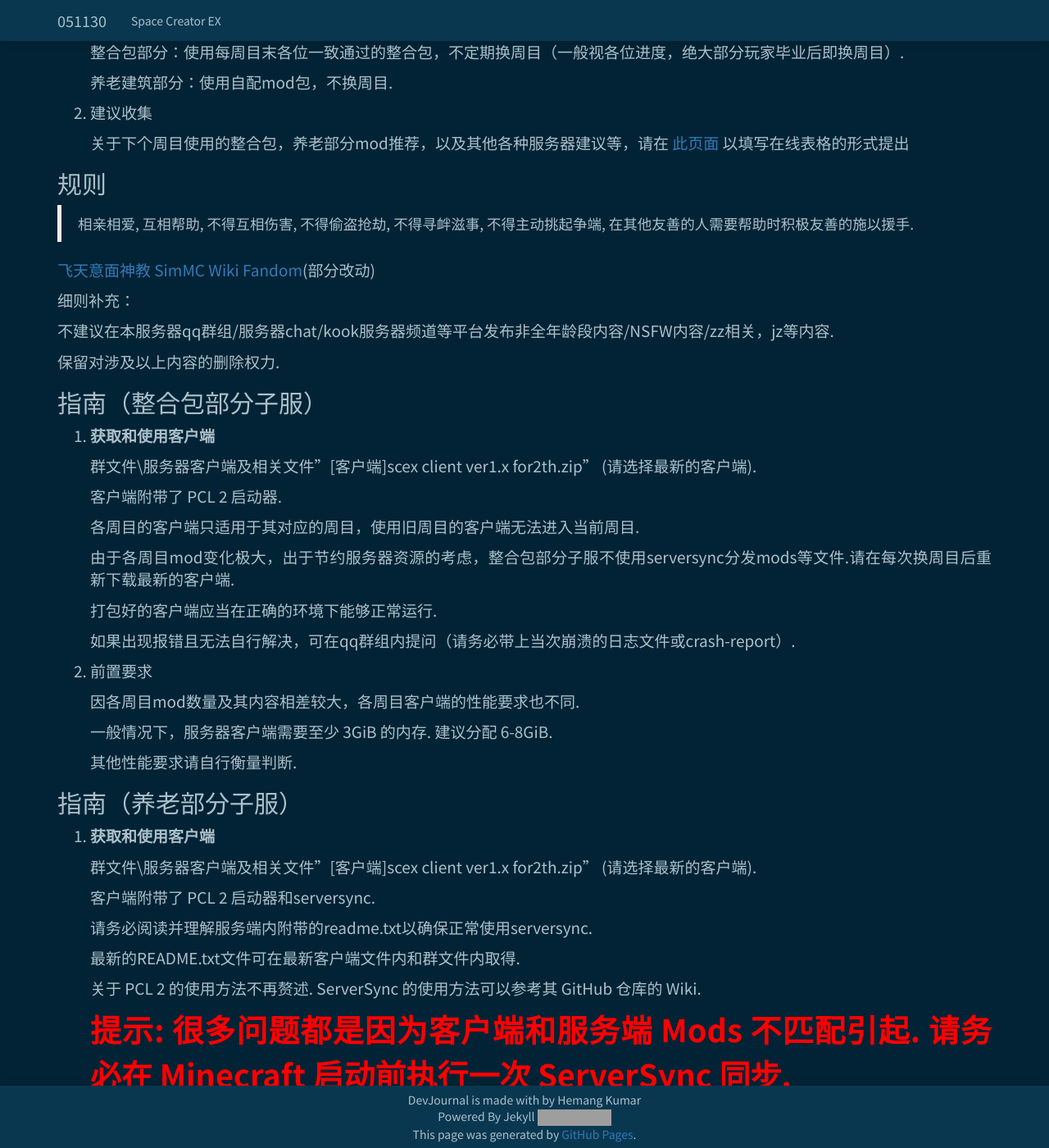
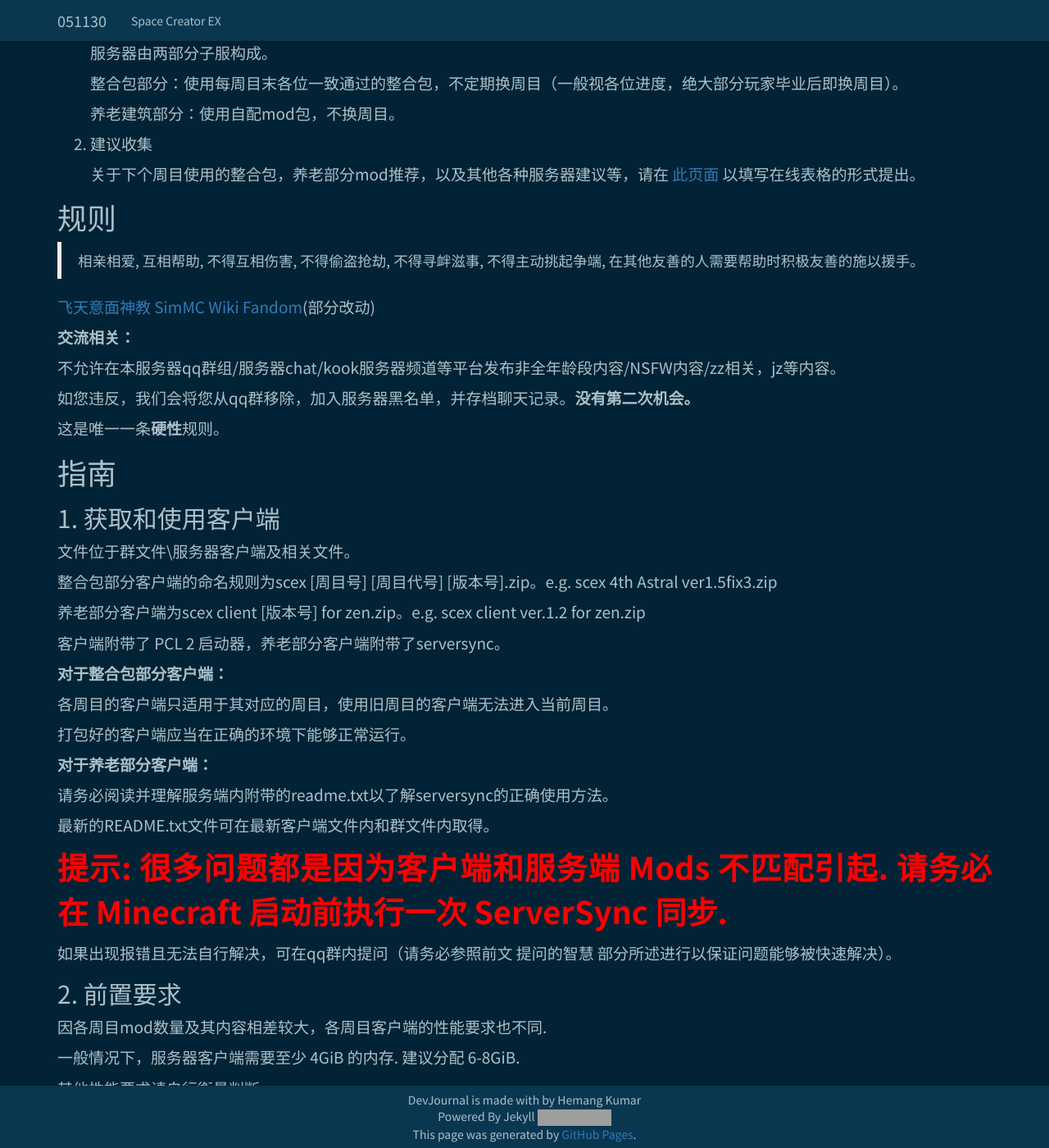
Before and after one commit to x051130x/x051130x.github.io, a Jekyll site: the page built from _posts/2022-8-19-guide.md, in a window 1280 px wide and 1400 px high, scrolled down 697 px. Shown: the whole window at 82% size. Built offline with Jekyll 4.4.1, drawn with Linux system fonts in a browser that asks for light colours; nearby versions of some CDN libraries; some of the changed text lies outside the part shown; grey boxes are pictures that could not be loaded.

Commit message:
guide rework

````diff
--- a/_posts/2022-8-19-guide.md
+++ b/_posts/2022-8-19-guide.md
@@ -8,157 +8,81 @@ title: 入服指南 | Space Creator EX
 
 *此页面内容尚未完全确定，后续可能会有内容变更
 
-## 写在前面：提问的智慧
+# 写在前面：提问的智慧
 
-1. 请先自己尝试解决问题，大部分常规问题在各大论坛和搜索引擎上都能寻得解决方案，请善用搜索引擎.
+1. 请先自己尝试解决问题，大部分常规问题在各大论坛和搜索引擎上都能寻得解决方案，请善用搜索引擎。
 
-2. 务必仔细阅读readme.txt，群公告，本页面以下的指南部分。这些地方一般都写有某些软件等的正确使用方法，以及我们收集的常见问题解答.
+2. 务必仔细阅读readme.txt，群公告，本页面以下的指南部分。这些地方一般都写有某些软件等的正确使用方法，以及我们收集的常见问题解答。
 
 3. 如以上内容都无法解决您的问题，请考虑在群内提问。提问时务必清楚描述您的问题。如果有，请务必附带上日志/崩溃报告/完整的屏幕截图等材料。
 
 引用mossfrp交流群内的一句话：
 
-   > 不看文档用软件无异于盲人摸象
-   > 不给日志修问题无异于闭眼开车
+   > 不看文档用软件无异于盲人摸象<br>
+   不给日志修问题无异于闭眼开车
 
 
 
-## 关于此服务器
+# 关于此服务器
 
 1. 结构
 
-   服务器由两个子服构成.
+   服务器由两部分子服构成。
 
-      整合包部分：使用每周目末各位一致通过的整合包，不定期换周目（一般视各位进度，绝大部分玩家毕业后即换周目）.
+      整合包部分：使用每周目末各位一致通过的整合包，不定期换周目（一般视各位进度，绝大部分玩家毕业后即换周目）。
 
-      养老建筑部分：使用自配mod包，不换周目.
+      养老建筑部分：使用自配mod包，不换周目。
 
 2. 建议收集
 
-   关于下个周目使用的整合包，养老部分mod推荐，以及其他各种服务器建议等，请在 [此页面][chartonline] 以填写在线表格的形式提出
+   关于下个周目使用的整合包，养老部分mod推荐，以及其他各种服务器建议等，请在 [此页面][chartonline] 以填写在线表格的形式提出。
 
-## 规则
+# 规则
 
-> 相亲相爱, 互相帮助, 不得互相伤害, 不得偷盗抢劫, 不得寻衅滋事, 不得主动挑起争端, 在其他友善的人需要帮助时积极友善的施以援手.
+> 相亲相爱, 互相帮助, 不得互相伤害, 不得偷盗抢劫, 不得寻衅滋事, 不得主动挑起争端, 在其他友善的人需要帮助时积极友善的施以援手。
 
 [飞天意面神教 SimMC Wiki Fandom][l=rule](部分改动)
 
-细则补充：
+**交流相关：**
 
-   不建议在本服务器qq群组/服务器chat/kook服务器频道等平台发布非全年龄段内容/NSFW内容/zz相关，jz等内容.
+   不允许在本服务器qq群组/服务器chat/kook服务器频道等平台发布非全年龄段内容/NSFW内容/zz相关，jz等内容。
 
-   保留对涉及以上内容的删除权力.
+   如您违反，我们会将您从qq群移除，加入服务器黑名单，并存档聊天记录。**没有第二次机会。**
 
-## 指南（整合包部分子服）
+   这是唯一一条**硬性**规则。
 
-1. **获取和使用客户端**
+# 指南
 
-   群文件\服务器客户端及相关文件"[客户端]scex client ver1.x for2th.zip" (请选择最新的客户端).
+## 1. 获取和使用客户端
 
-   客户端附带了 PCL 2 启动器.
+   文件位于群文件\服务器客户端及相关文件。
 
-   各周目的客户端只适用于其对应的周目，使用旧周目的客户端无法进入当前周目.
+   整合包部分客户端的命名规则为scex [周目号] [周目代号] [版本号].zip。e.g. scex 4th Astral ver1.5fix3.zip
 
-   由于各周目mod变化极大，出于节约服务器资源的考虑，整合包部分子服不使用serversync分发mods等文件.请在每次换周目后重新下载最新的客户端.
+   养老部分客户端为scex client [版本号] for zen.zip。e.g. scex client ver.1.2 for zen.zip
 
-   打包好的客户端应当在正确的环境下能够正常运行.
+   客户端附带了 PCL 2 启动器，养老部分客户端附带了serversync。
 
-   如果出现报错且无法自行解决，可在qq群组内提问（请务必带上当次崩溃的日志文件或crash-report）.
+   **对于整合包部分客户端：**
 
-2. 前置要求
+   各周目的客户端只适用于其对应的周目，使用旧周目的客户端无法进入当前周目。
+
+   打包好的客户端应当在正确的环境下能够正常运行。
+
+   **对于养老部分客户端：**
+
+   请务必阅读并理解服务端内附带的readme.txt以了解serversync的正确使用方法。
+
+   最新的README.txt文件可在最新客户端文件内和群文件内取得。
+
+   <span style="font-size: 200%; color: red; font-weight: bold;">提示: 很多问题都是因为客户端和服务端 Mods 不匹配引起. 请务必在 Minecraft 启动前执行一次 ServerSync 同步.</span>
+
+   如果出现报错且无法自行解决，可在qq群内提问（请务必参照前文 提问的智慧 部分所述进行以保证问题能够被快速解决）。
+
+## 2. 前置要求
 
    因各周目mod数量及其内容相差较大，各周目客户端的性能要求也不同.
 
-   一般情况下，服务器客户端需要至少 3GiB 的内存. 建议分配 6-8GiB.
+   一般情况下，服务器客户端需要至少 4GiB 的内存. 建议分配 6-8GiB.
 
    其他性能要求请自行衡量判断.
-
-## 指南（养老部分子服）
-
-1. **获取和使用客户端**
-
-   群文件\服务器客户端及相关文件"[客户端]scex client ver1.x for2th.zip" (请选择最新的客户端).
-
-   客户端附带了 PCL 2 启动器和serversync.
-
-   请务必阅读并理解服务端内附带的readme.txt以确保正常使用serversync.
-
-   最新的README.txt文件可在最新客户端文件内和群文件内取得.
-
-   关于 PCL 2 的使用方法不再赘述. ServerSync 的使用方法可以参考其 GitHub 仓库的 Wiki.
-
-    <span style="font-size: 200%; color: red; font-weight: bold;">提示: 很多问题都是因为客户端和服务端 Mods 不匹配引起. 请务必在 Minecraft 启动前执行一次 ServerSync 同步.</span>
-
-2. 前置要求
-
-   服务器 Minecraft 客户端需要至少 4GiB 的内存. 建议分配 6-8GiB.
-
-   其他性能要求请自行衡量判断.
-
-3. FAQ
-
-    **sync无法启动**
-
-	请使用记事本等可编辑cmd文件的程序打开startss.cmd，在末尾换行加上pause后保存并运行，按输出结果解决问题.
-
-	1. 系统无法找到指定的文件/无输出
-
-        原因：未设置java环境变量
-
-        方案1：设置java11的环境变量（注意为java11，sync需要使用java11及以上版本,不会请善用搜索引擎或在群内询问）.
-
-        方案2：将文件中的 java 替换为 "【你的java11安装路径】\bin\java.exe". 密码段2：create++
-
-		以方案2为例，使用文本编辑器打开位于客户端根目录的startss.cmd（或sync.cmd,建议两个都改）.
-
-		startss.cmd的内容应当如下：
-
-		```
-		@echo off
-		cd .minecraft\versions\1.16.5-Forge_36.2.39
-		java -p ../../../javafx --add-modules javafx.base,javafx.graphics,javafx.controls -jar ../../../serversync-4.2.0.jar
-		pause
-		```
-
-		找到设备上java11的安装路径（不得包含中文字符），将其复制并在后方加上\bin\java.exe并在前后加上半角双引号.
-
-		正确的示例：
-
-		```
-		"C:\Program Files\Java\jdk-11.0.2\bin\java.exe"
-		```
-
-		使用这段字符替换掉原文件中的 java 命令.
-
-		替换完成后的文件内容应当类似这样：
-
-		```
-		@echo off
-		cd .minecraft\versions\1.16.5-Forge_36.2.39
-		"C:\Program Files\Java\jdk-11.0.2\bin\java.exe" -p ../../../javafx --add-modules javafx.base,javafx.graphics,javafx.controls -jar ../../../serversync-4.2.0.jar
-		pause
-		```
-
-		保存并运行，如果出现类似以下输出，则说明sync已成功运行.
-
-		```
-		[11月 04, 2022 9:36:39][ServerSync] 信息: Root dir: D:\SERVERCLIENT - 副本\.minecraft\versions\1.16.5-Forge_36.2.39
-		[11月 04, 2022 9:36:39][ServerSync] 信息: Running version: v4.2.0
-		[11月 04, 2022 9:36:39][ServerSync] 信息: Loading language file: zh_CN
-		```
-
-		稍后将会出现sync的gui（startss.cmd）或出现<正在连接服务器>的输出并开始同步（sync.cmd）.
-
-	2. Unrecognized option: -p
-
-        **Error: Could not create the Java Virtual Machine.**
-
-        **Error: A fatal exception has occurred. Program will exit.**
-
-        原因：java版本过低
-
-        请下载并安装java11（群文件提供java11），并按问题1步骤设置环境变量.
-
-        如出现以上没有提到的报错输出，请将截图发至群内寻求管理帮助.
-
-        目前没有出现在正确运行了sync后非网络问题无法进入服务器的反馈.请务必在启动前启动前执行一次 ServerSync 同步.
````
Also changed, not shown: _posts/2022-8-19-uplog.md (+3 -3 lines).
